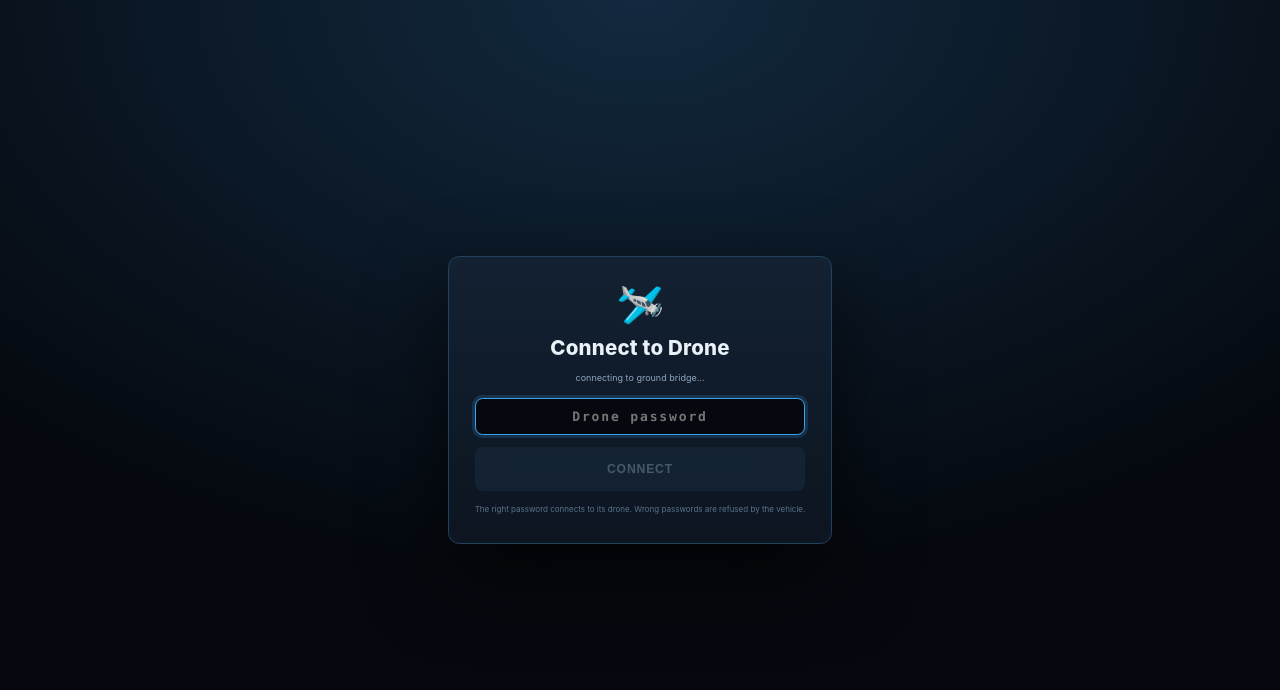
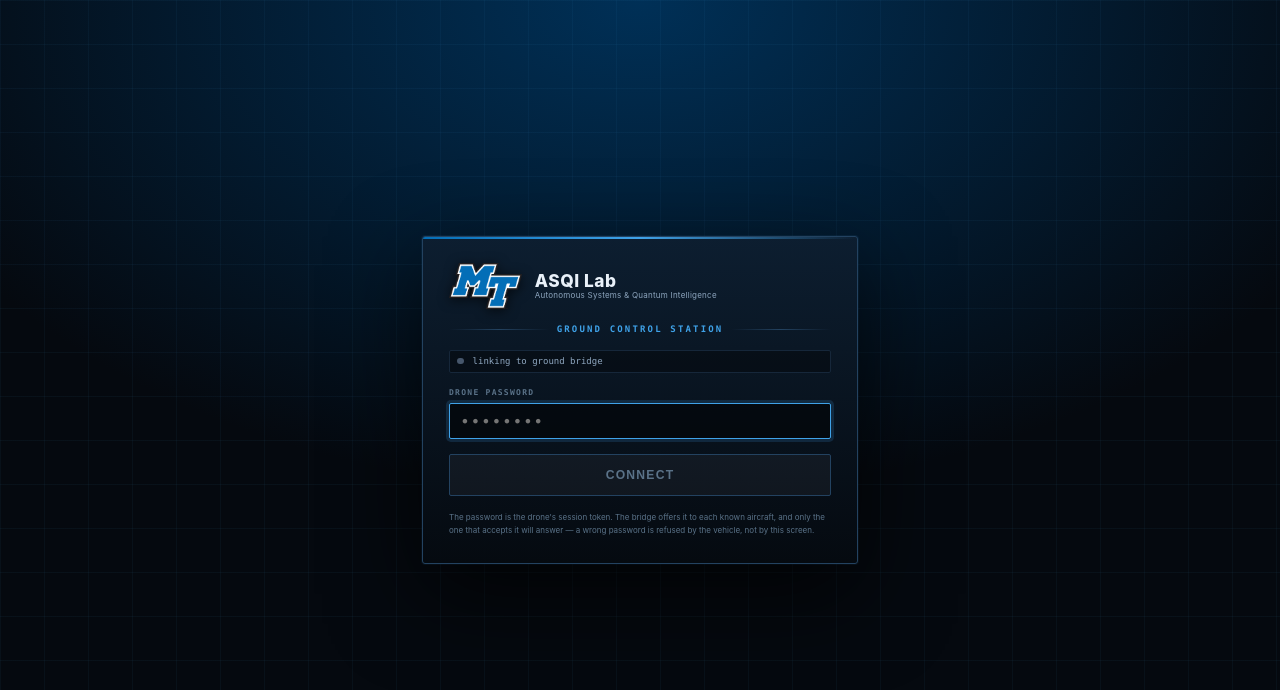
Before and after one commit to tanzimulalam/ASQI-DRONE, a React (Vite) app in the folder gui/: page / in a window 1280 px wide. Shown: the top 690 px of the page. Built offline with nearby package versions, Linux system fonts and the light colour scheme; no server answers.

Commit message:
Stabilise telemetry band, retheme to instrument panel, rebuild login

```diff
--- a/gui/src/components/LoginOverlay.jsx
+++ b/gui/src/components/LoginOverlay.jsx
@@ -4,6 +4,10 @@ import { useRef, useState } from "react";
  * Full-screen login gate shown until the operator's password authenticates to a
  * drone. The password is the drone token; the bridge probes its candidate IPs and
  * connects to the one that accepts it. Blocks the cockpit entirely until then.
+ *
+ * The state line is deliberately explicit about which of the two links is being
+ * talked about — browser-to-bridge, then bridge-to-aircraft. "Connection failed"
+ * on a two-hop path tells the operator nothing about which hop to go look at.
  *
  * Props:
  *   wsReady  - is the WebSocket to the bridge open (can we submit yet)
@@ -13,6 +17,7 @@ import { useRef, useState } from "react";
  */
 export default function LoginOverlay({ wsReady, busy, error, onSubmit }) {
   const [password, setPassword] = useState("");
+  const [logoOk, setLogoOk] = useState(true);
   const inputRef = useRef(null);
 
   const canSubmit = wsReady && !busy && password.length > 0;
@@ -22,41 +27,78 @@ export default function LoginOverlay({ wsReady, busy, error, onSubmit }) {
     if (canSubmit) onSubmit(password);
   };
 
-  const status = !wsReady
-    ? "connecting to ground bridge…"
-    : busy
-      ? "authenticating…"
-      : error
-        ? error
-        : "enter the drone password to connect";
+  let state, stateCls;
+  if (!wsReady) {
+    state = "linking to ground bridge";
+    stateCls = "x";
+  } else if (busy) {
+    state = "authenticating with aircraft";
+    stateCls = "y";
+  } else if (error) {
+    state = error;
+    stateCls = "r";
+  } else {
+    state = "bridge online · awaiting credentials";
+    stateCls = "g";
+  }
 
   return (
     <div id="login-overlay">
       <form id="login-card" onSubmit={submit}>
-        <div className="login-badge">🛩️</div>
-        <h1>Connect to Drone</h1>
-        <p className={`login-status${error && !busy ? " err" : ""}`}>{status}</p>
+        <header className="login-brand">
+          {logoOk ? (
+            <img
+              className="login-logo"
+              src="/brand/mtsu.png"
+              alt="Middle Tennessee State University"
+              onError={() => setLogoOk(false)}
+            />
+          ) : (
+            <span className="brand-mark">MTSU</span>
+          )}
+          <div className="login-brandtext">
+            <span className="login-lab">ASQI&nbsp;Lab</span>
+            <span className="login-labsub">
+              Autonomous Systems &amp; Quantum Intelligence
+            </span>
+          </div>
+        </header>
 
+        <div className="login-title">
+          <span className="login-rule" />
+          <span>Ground Control Station</span>
+          <span className="login-rule" />
+        </div>
+
+        <div className={`login-state ${stateCls}`}>
+          <span className={`dot ${stateCls}`} />
+          <span className="login-statetext">{state}</span>
+        </div>
+
+        <label className="login-field">
+          <span className="login-fieldlabel">Drone password</span>
           <input
             ref={inputRef}
             type="password"
             inputMode="text"
             autoFocus
             autoComplete="off"
-          placeholder="Drone password"
+            placeholder="••••••••"
             value={password}
             disabled={busy}
             onChange={(e) => setPassword(e.target.value)}
           />
+        </label>
 
         <button type="submit" disabled={!canSubmit}>
-          {busy ? "CONNECTING…" : "CONNECT"}
+          {busy ? "Connecting…" : "Connect"}
         </button>
 
-        <div className="login-hint">
-          The right password connects to its drone. Wrong passwords are refused by
-          the vehicle.
-        </div>
+        <p className="login-hint">
+          The password is the drone's session token. The bridge offers it to each
+          known aircraft, and only the one that accepts it will answer — a wrong
+          password is refused by the vehicle, not by this screen.
+        </p>
       </form>
     </div>
   );
--- a/gui/src/styles.css
+++ b/gui/src/styles.css
@@ -45,8 +45,13 @@
   /* rhythm — every gap/padding derives from these */
   --gap: clamp(6px, 0.9vw, 16px);
   --gap-sm: clamp(4px, 0.5vw, 9px);
-  --radius: clamp(9px, 0.9vw, 16px);
-  --radius-sm: clamp(6px, 0.6vw, 11px);
+  /* Near-square. Instruments read as machined panels, not as app cards. */
+  --radius: 3px;
+  --radius-sm: 2px;
+
+  /* Reserved height for the telemetry band. Fixed on purpose: if this can grow,
+     every value that gains a digit reflows the bar and resizes the video. */
+  --topbar-h: clamp(46px, 5.4vh, 76px);
 
   /* type scale */
   --fs-label: clamp(8px, 0.62vw, 13px);
@@ -80,13 +85,18 @@ body {
   -webkit-font-smoothing: antialiased;
 }
 
-/* A single soft light source top-center, so the cockpit reads as a lit panel
-   rather than a flat black rectangle. */
+/* Blueprint ground: a faint measured grid with a wash of brand navy behind it.
+   Gives the cockpit the feel of an instrument bench rather than a dark web page,
+   and it costs nothing to paint (two gradients, no blur, no repaint per frame). */
 body::before {
   content: "";
   position: fixed;
   inset: 0;
-  background: radial-gradient(120% 78% at 50% -12%, var(--bg-glow) 0%, transparent 62%);
+  background-image:
+    linear-gradient(rgba(63, 162, 232, 0.045) 1px, transparent 1px),
+    linear-gradient(90deg, rgba(63, 162, 232, 0.045) 1px, transparent 1px),
+    radial-gradient(115% 70% at 50% -10%, var(--bg-glow) 0%, transparent 66%);
+  background-size: 44px 44px, 44px 44px, 100% 100%;
   pointer-events: none;
   z-index: 0;
 }
@@ -107,13 +117,17 @@ body::before {
 
 #topbar {
   position: relative;
+  /* Fixed height and no wrapping: the band must not reflow when a value gains a
+     digit. Chips reserve their own worst-case width (see TelemetryBar). */
+  flex: none;
+  height: var(--topbar-h);
   display: flex;
-  flex-wrap: wrap;
+  flex-wrap: nowrap;
   align-items: stretch;
+  overflow: hidden;
   gap: var(--gap-sm);
   padding: var(--gap-sm) var(--gap);
-  background:
-    linear-gradient(180deg, rgba(0, 48, 87, 0.5) 0%, var(--panel) 100%);
+  background: linear-gradient(180deg, var(--mt-navy) 0%, #041d33 100%);
   border-bottom: 1px solid var(--line);
 }
 
@@ -129,24 +143,26 @@ body::before {
 }
 
 .chip {
+  flex: none;
   display: flex;
   flex-direction: column;
   justify-content: center;
-  gap: 2px;
-  background: var(--panel2);
-  border: 1px solid var(--line-soft);
+  gap: 1px;
+  background: rgba(4, 20, 35, 0.55);
+  border: 1px solid rgba(63, 162, 232, 0.16);
   border-radius: var(--radius-sm);
-  padding: calc(var(--gap-sm) * 0.9) calc(var(--gap) * 0.75);
+  padding: calc(var(--gap-sm) * 0.7) calc(var(--gap) * 0.7);
   white-space: nowrap;
   line-height: 1.1;
 }
 
 .chip .k {
   font-size: var(--fs-label);
-  letter-spacing: 0.09em;
-  color: var(--faint);
+  letter-spacing: 0.14em;
+  color: rgba(143, 178, 214, 0.72);
   text-transform: uppercase;
-  font-weight: 600;
+  font-weight: 700;
+  font-family: var(--num);
 }
 
 .chip .v {
@@ -160,11 +176,12 @@ body::before {
 
 /* Arm state is the one thing that must be readable across the room. */
 #armchip {
-  min-width: clamp(96px, 9vw, 190px);
+  min-width: clamp(100px, 9.5vw, 200px);
   align-items: center;
   justify-content: center;
-  background: linear-gradient(180deg, #102a19 0%, #0c1f13 100%);
-  border-color: #1d4d2e;
+  background: linear-gradient(180deg, #0d2a1a 0%, #071a10 100%);
+  border-color: rgba(36, 209, 126, 0.45);
+  border-left: 3px solid var(--ok);
   transition: background 0.18s, border-color 0.18s, box-shadow 0.18s;
 }
 
@@ -177,7 +194,8 @@ body::before {
 
 #armchip.armed {
   background: linear-gradient(180deg, #4a0f14 0%, #33090d 100%);
-  border-color: #8d1f27;
+  border-color: rgba(244, 56, 74, 0.5);
+  border-left-color: var(--bad);
   box-shadow: 0 0 0 1px rgba(244, 56, 74, 0.28), 0 0 22px rgba(244, 56, 74, 0.22);
   animation: armpulse 2s ease-in-out infinite;
 }
@@ -446,13 +464,25 @@ body::before {
 }
 
 .sidepanel {
+  position: relative;
   display: flex;
   flex-direction: column;
   min-height: 0;
   border: 1px solid var(--line-soft);
   border-radius: var(--radius);
-  background: linear-gradient(180deg, rgba(24, 34, 49, 0.55) 0%, rgba(9, 14, 21, 0.55) 100%);
+  background: linear-gradient(180deg, rgba(11, 26, 42, 0.72) 0%, rgba(4, 9, 15, 0.72) 100%);
   overflow: hidden;
+}
+
+/* Lit top edge — the cue that reads as a powered instrument. */
+.sidepanel::before {
+  content: "";
+  position: absolute;
+  top: 0;
+  left: 0;
+  right: 0;
+  height: 1px;
+  background: linear-gradient(90deg, var(--accent) 0%, rgba(63, 162, 232, 0.15) 60%, transparent 100%);
 }
 
 .panel-head {
@@ -460,14 +490,15 @@ body::before {
   align-items: center;
   justify-content: space-between;
   gap: var(--gap-sm);
-  padding: 0.5em 0.75em;
+  padding: 0.55em 0.75em;
   font-size: var(--fs-label);
   font-weight: 800;
-  letter-spacing: 0.14em;
+  letter-spacing: 0.2em;
   text-transform: uppercase;
-  color: var(--muted);
+  color: var(--accent);
+  font-family: var(--num);
   border-bottom: 1px solid var(--line-soft);
-  background: rgba(63, 169, 255, 0.05);
+  background: rgba(0, 48, 87, 0.4);
 }
 
 .panel-count {
@@ -1069,55 +1100,141 @@ button.cmd:active { filter: brightness(1.3); transform: translateY(1px); }
   display: flex;
   align-items: center;
   justify-content: center;
-  background: radial-gradient(115% 115% at 50% 0%, #12293f 0%, var(--bg) 62%);
+  padding: var(--gap);
+  background:
+    linear-gradient(rgba(63, 162, 232, 0.05) 1px, transparent 1px),
+    linear-gradient(90deg, rgba(63, 162, 232, 0.05) 1px, transparent 1px),
+    radial-gradient(100% 100% at 50% 0%, var(--mt-navy) 0%, var(--bg) 62%);
+  background-size: 44px 44px, 44px 44px, 100% 100%;
 }
 
 #login-card {
-  width: min(90vw, clamp(320px, 30vw, 520px));
-  background: linear-gradient(180deg, var(--panel2) 0%, var(--panel) 100%);
+  width: min(94vw, clamp(330px, 34vw, 560px));
+  background: linear-gradient(180deg, rgba(13, 30, 48, 0.96) 0%, rgba(5, 10, 16, 0.96) 100%);
   border: 1px solid var(--line);
   border-radius: var(--radius);
-  padding: clamp(22px, 2.2vw, 44px) clamp(20px, 2vw, 40px);
-  box-shadow: 0 30px 80px rgba(0, 0, 0, 0.66);
+  padding: clamp(20px, 2vw, 40px);
+  box-shadow: 0 30px 90px rgba(0, 0, 0, 0.72), 0 0 0 1px rgba(63, 162, 232, 0.08);
   display: flex;
   flex-direction: column;
-  gap: 0.75em;
-  text-align: center;
+  gap: clamp(12px, 1.2vw, 22px);
+  position: relative;
+  overflow: hidden;
 }
 
-.login-badge {
-  font-size: clamp(32px, 3vw, 60px);
-  line-height: 1;
+/* Brand rule across the top of the card, matching the cockpit's own. */
+#login-card::before {
+  content: "";
+  position: absolute;
+  top: 0;
+  left: 0;
+  right: 0;
+  height: 2px;
+  background: linear-gradient(90deg, var(--mt-blue) 0%, var(--accent) 50%, transparent 100%);
 }
 
-#login-card h1 {
-  margin: 0;
-  font-size: clamp(18px, 1.6vw, 34px);
-  font-weight: 800;
-  letter-spacing: 0.01em;
+.login-brand {
+  display: flex;
+  align-items: center;
+  gap: clamp(10px, 1vw, 18px);
 }
 
-.login-status {
-  margin: 0 0 0.3em;
+.login-logo {
+  height: clamp(38px, 3.6vw, 68px);
+  width: auto;
+  filter: drop-shadow(0 2px 6px rgba(0, 0, 0, 0.6));
+}
+
+.login-brandtext {
+  display: flex;
+  flex-direction: column;
+  min-width: 0;
+}
+
+.login-lab {
+  font-size: clamp(15px, 1.35vw, 27px);
+  font-weight: 800;
+  letter-spacing: 0.03em;
+  color: var(--txt);
+  line-height: 1.1;
+}
+
+.login-labsub {
+  font-size: var(--fs-label);
+  color: var(--muted);
+  letter-spacing: 0.03em;
+  line-height: 1.3;
+}
+
+/* rule ── TITLE ── rule */
+.login-title {
+  display: flex;
+  align-items: center;
+  gap: 0.8em;
+  font-size: var(--fs-hint);
+  font-family: var(--num);
+  font-weight: 700;
+  letter-spacing: 0.24em;
+  text-transform: uppercase;
+  color: var(--accent);
+  white-space: nowrap;
+}
+
+.login-rule {
+  flex: 1;
+  height: 1px;
+  background: linear-gradient(90deg, transparent, var(--line), transparent);
+}
+
+.login-state {
+  display: flex;
+  align-items: center;
+  gap: 0.55em;
+  padding: 0.6em 0.8em;
+  border-radius: var(--radius-sm);
+  border: 1px solid var(--line-soft);
+  background: rgba(0, 0, 0, 0.35);
   font-size: var(--fs-hint);
   color: var(--muted);
-  min-height: 1.2em;
+  font-family: var(--num);
 }
 
-.login-status.err { color: #ff9d9d; }
+.login-state.r { border-color: rgba(244, 56, 74, 0.4); color: #ffb0b0; }
+.login-state.y { border-color: rgba(245, 165, 36, 0.35); }
+.login-state.g { border-color: rgba(36, 209, 126, 0.28); }
+
+.login-statetext {
+  overflow: hidden;
+  text-overflow: ellipsis;
+  white-space: nowrap;
+}
+
+.login-field {
+  display: flex;
+  flex-direction: column;
+  gap: 0.4em;
+}
+
+.login-fieldlabel {
+  font-size: var(--fs-label);
+  font-weight: 700;
+  letter-spacing: 0.16em;
+  text-transform: uppercase;
+  color: var(--faint);
+  font-family: var(--num);
+}
 
 #login-card input {
   width: 100%;
-  background: var(--bg);
+  background: rgba(0, 0, 0, 0.5);
   border: 1px solid var(--line);
   border-radius: var(--radius-sm);
   color: var(--txt);
   font-size: var(--fs-value);
   font-weight: 600;
-  padding: 0.75em 0.9em;
+  padding: 0.7em 0.85em;
   outline: none;
-  text-align: center;
-  letter-spacing: 0.14em;
+  letter-spacing: 0.2em;
   font-family: var(--num);
   -webkit-user-select: text;
   user-select: text;
@@ -1126,34 +1243,37 @@ button.cmd:active { filter: brightness(1.3); transform: translateY(1px); }
 
 #login-card input:focus {
   border-color: var(--accent);
-  box-shadow: 0 0 0 3px rgba(63, 169, 255, 0.16);
+  box-shadow: 0 0 0 3px rgba(63, 162, 232, 0.16);
 }
 
 #login-card button {
-  min-height: clamp(44px, 4.8vh, 68px);
-  border: none;
+  min-height: clamp(42px, 4.6vh, 66px);
+  border: 1px solid var(--accent);
   border-radius: var(--radius-sm);
   font-size: var(--fs-btn);
   font-weight: 800;
-  letter-spacing: 0.07em;
-  color: #04140a;
-  background: linear-gradient(180deg, #2bdd88 0%, var(--ok) 100%);
+  letter-spacing: 0.1em;
+  text-transform: uppercase;
+  color: #02121f;
+  background: linear-gradient(180deg, #56b7f2 0%, var(--mt-blue) 100%);
   cursor: pointer;
+  transition: filter 0.12s;
 }
 
 #login-card button:disabled {
-  opacity: 0.45;
-  background: var(--panel3);
-  color: var(--muted);
+  border-color: var(--line);
+  background: rgba(255, 255, 255, 0.04);
+  color: var(--faint);
   cursor: default;
 }
 
-#login-card button:active:not(:disabled) { filter: brightness(1.12); }
+#login-card button:active:not(:disabled) { filter: brightness(1.14); }
 
 .login-hint {
+  margin: 0;
   font-size: var(--fs-label);
   color: var(--faint);
-  line-height: 1.55;
+  line-height: 1.6;
 }
 
 /* ============================== event ticker ============================== */
```
Also changed, not shown: gui/src/components/TelemetryBar.jsx (+28 -15 lines). Lines whose indentation alone changed are shown as unchanged.
